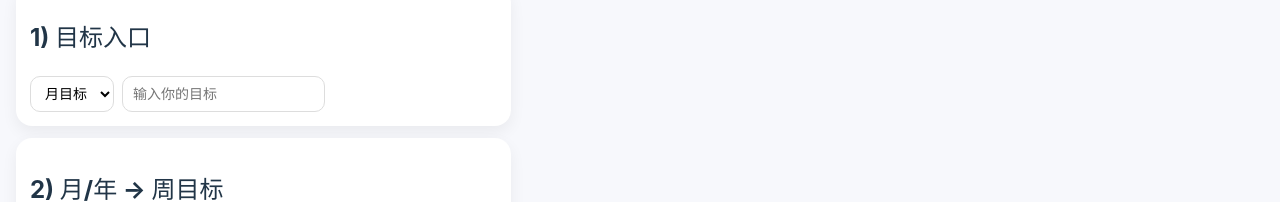
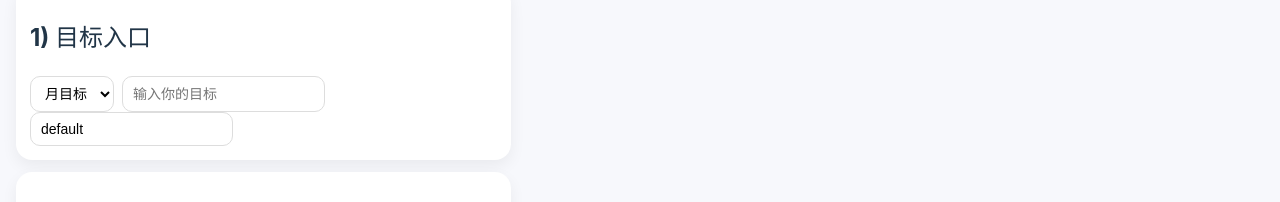
Before and after one commit to LXY-999999/plan_and_diary, a React (Vite) app: page / in a window 1280 px wide. Shown: the part 78-280 px from the top of the page. Built offline with nearby package versions, Linux system fonts and the light colour scheme.

Commit message:
feat: auto-archive daily snapshots by username

```diff
--- a/src/App.tsx
+++ b/src/App.tsx
@@ -30,9 +30,13 @@ type PersistedState = {
   selectedWeekId: string
   openAIKey: string
   diariesByDate: DiariesByDate
+  username: string
 }
 
+type UserArchive = Record<string, Record<string, PersistedState>>
+
 const STORAGE_KEY = 'plan_and_diary_v1'
+const USER_ARCHIVE_KEY = 'plan_and_diary_user_archives_v1'
 
 const emptyDays = (): DayPlan[] => Array.from({ length: 7 }, (_, i) => ({ day: i + 1, tasks: [] }))
 const uuid = () => Math.random().toString(36).slice(2, 10)
@@ -57,6 +61,7 @@ const buildWeekDates = (startDateKey: string) => {
 
 function App() {
   const [theme, setTheme] = useState<Theme>('genki')
+  const [username, setUsername] = useState('default')
   const [goalType, setGoalType] = useState<GoalType>('月目标')
   const [rootGoal, setRootGoal] = useState('')
   const [weekGoals, setWeekGoals] = useState<WeekGoal[]>([])
@@ -140,15 +145,37 @@ function App() {
       if (typeof data.selectedWeekId === 'string') setSelectedWeekId(data.selectedWeekId)
       if (typeof data.openAIKey === 'string') setOpenAIKey(data.openAIKey)
       if (data.diariesByDate && typeof data.diariesByDate === 'object') setDiariesByDate(data.diariesByDate)
+      if (typeof data.username === 'string' && data.username.trim()) setUsername(data.username)
     } catch (e) {
       console.warn('读取本地数据失败，已忽略。', e)
     }
   }, [])
 
   useEffect(() => {
-    const payload: PersistedState = { theme, goalType, rootGoal, weekGoals, selectedWeekId, openAIKey, diariesByDate }
+    const payload: PersistedState = {
+      theme,
+      goalType,
+      rootGoal,
+      weekGoals,
+      selectedWeekId,
+      openAIKey,
+      diariesByDate,
+      username,
+    }
     localStorage.setItem(STORAGE_KEY, JSON.stringify(payload))
-  }, [theme, goalType, rootGoal, weekGoals, selectedWeekId, openAIKey, diariesByDate])
+
+    try {
+      const userKey = (username || 'default').trim() || 'default'
+      const dayKey = dateKey(normalizeDate(new Date()))
+      const rawArchive = localStorage.getItem(USER_ARCHIVE_KEY)
+      const archive: UserArchive = rawArchive ? JSON.parse(rawArchive) : {}
+      const userFolder = archive[userKey] || {}
+      archive[userKey] = { ...userFolder, [dayKey]: payload }
+      localStorage.setItem(USER_ARCHIVE_KEY, JSON.stringify(archive))
+    } catch (e) {
+      console.warn('用户每日自动归档失败，已忽略。', e)
+    }
+  }, [theme, goalType, rootGoal, weekGoals, selectedWeekId, openAIKey, diariesByDate, username])
 
   useEffect(() => {
     setBulkModeWeekId(null)
@@ -440,6 +467,7 @@ function App() {
     if (!confirm('确认清空所有本地计划数据吗？')) return
     localStorage.removeItem(STORAGE_KEY)
     setTheme('genki')
+    setUsername('default')
     setGoalType('月目标')
     setRootGoal('')
     setWeekGoals([])
@@ -529,6 +557,9 @@ function App() {
                 <option value="月目标">月目标</option>
               </select>
               <input value={rootGoal} onChange={(e) => setRootGoal(e.target.value)} placeholder="输入你的目标" />
+            </div>
+            <div className="row">
+              <input value={username} onChange={(e) => setUsername(e.target.value)} placeholder="用户名（用于自动分文件夹归档）" />
             </div>
           </section>
 
```
